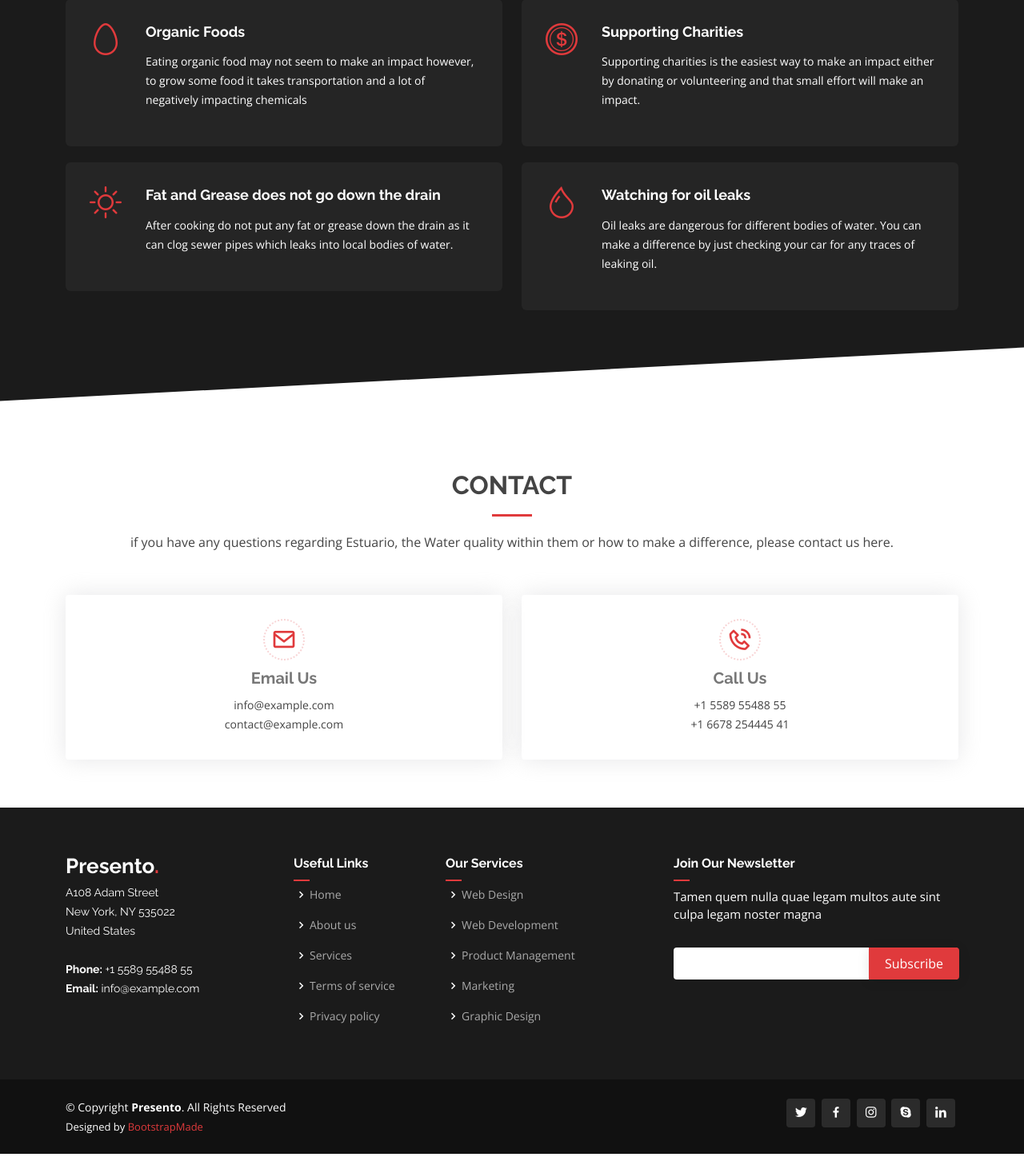
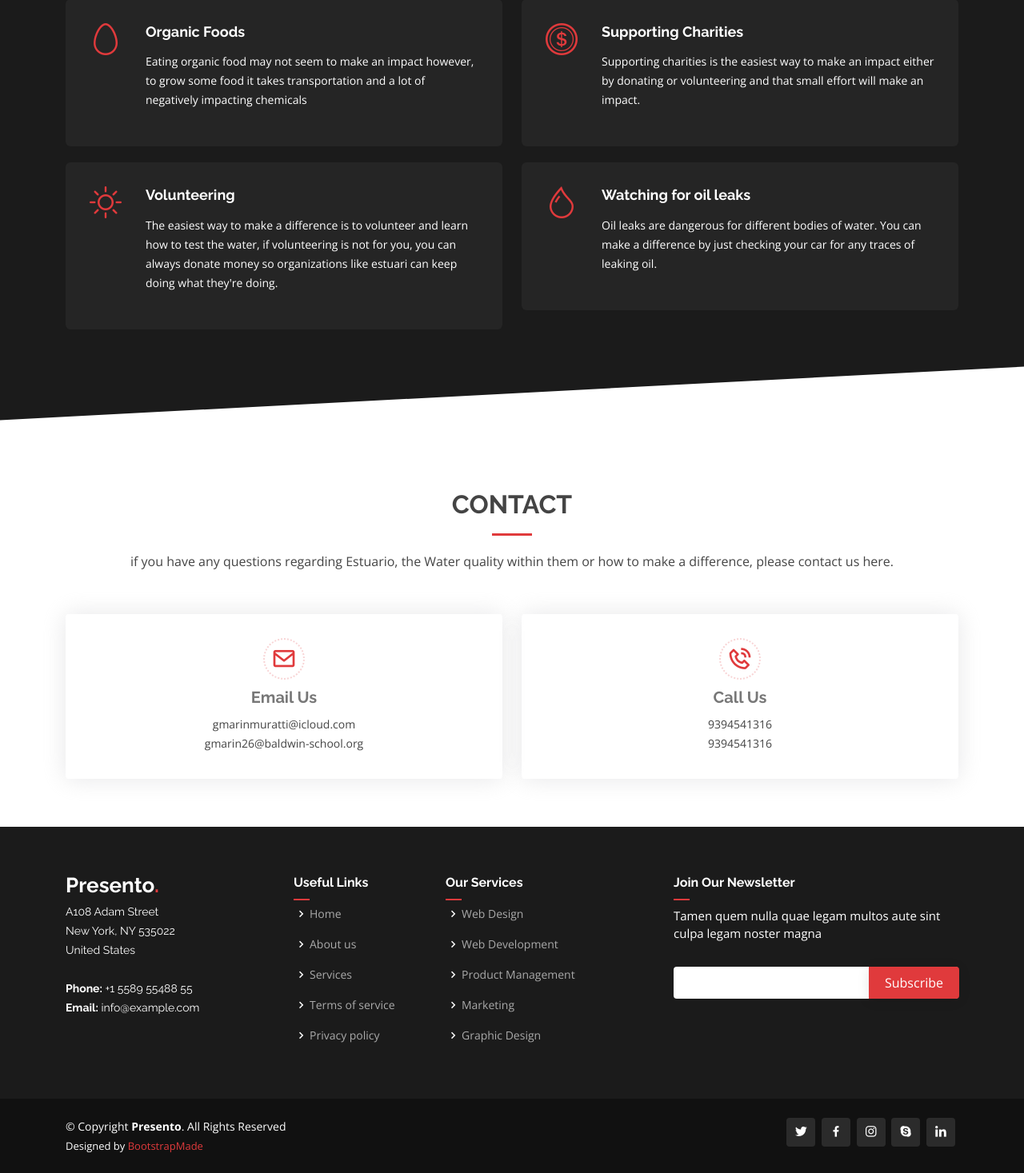
Before and after one commit to gianlikescode/Water_quality_website, a Flask app: page / in a window 1280 px wide. Shown: the part 2545-4012 px from the top of the page at 80% size. Before the commit the page ends 3988 px from the top, so only its background shows below. Run offline with Flask 2, Linux system fonts and the light colour scheme; some libraries are stand-ins or nearby versions.

Commit message:
final changes

```diff
--- a/templates/index.html
+++ b/templates/index.html
@@ -5,7 +5,7 @@
   <meta charset="utf-8">
   <meta content="width=device-width, initial-scale=1.0" name="viewport">
 
-  <title>Presento Bootstrap Template - Index</title>
+  <title>Water Quality</title>
   <meta content="" name="description">
   <meta content="" name="keywords">
   <!-- Favicons -->
@@ -50,7 +50,6 @@
           <li><a class="nav-link scrollto" href="#what-is">About</a></li>
           <li><a class="nav-link scrollto" href="#htmd">HTMD</a></li>
           <li><a class="nav-link scrollto " href="#wwh">Why/How/When</a></li>
-          <li><a class="nav-link scrollto" href="#team">To be named</a></li>
           <li><a class="nav-link scrollto" href="#contact">Contact</a></li>
         </ul>
         <i class="bi bi-list mobile-nav-toggle"></i>
@@ -253,8 +252,8 @@
           <div class="col-md-6 mt-4 mt-md-0">
             <div class="icon-box" data-aos="fade-up" data-aos-delay="500">
               <i class="bi bi-brightness-high"></i>
-              <h4><a href="#">Fat and Grease does not go down the drain</a></h4>
-              <p>After cooking do not put any fat or grease down the drain as it can clog sewer pipes which leaks into local bodies of water.</p>
+              <h4><a href="#">Volunteering</a></h4>
+              <p>The easiest way to make a difference is to volunteer and learn how to test the water, if volunteering is not for you, you can always donate money so organizations like estuari can keep doing what they're doing.</p>
             </div>
           </div>
           <div class="col-md-6 mt-4 mt-md-0">
@@ -287,7 +286,7 @@
                 <div class="info-box mt-4">
                   <i class="bx bx-envelope"></i>
                   <h3>Email Us</h3>
-                  <p>info@example.com<br>contact@example.com</p>
+                  <p>gmarinmuratti@icloud.com<br>gmarin26@baldwin-school.org</p>
                 </div>
               </div>
             </div>
@@ -300,7 +299,7 @@
                 <div class="info-box mt-4">
                   <i class="bx bx-phone-call"></i>
                   <h3>Call Us</h3>
-                  <p>+1 5589 55488 55<br>+1 6678 254445 41</p>
+                  <p>9394541316<br>9394541316</p>
                 </div>
               </div>
             </div>
```
